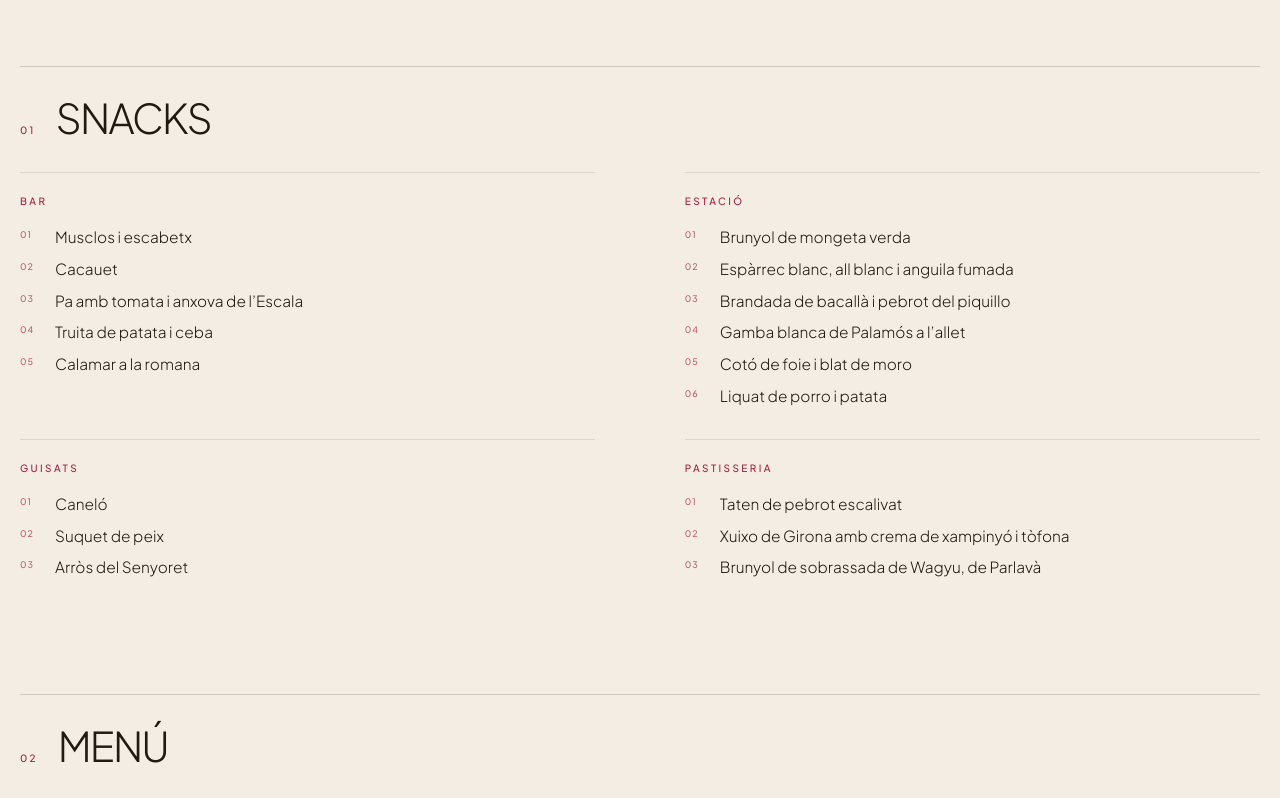
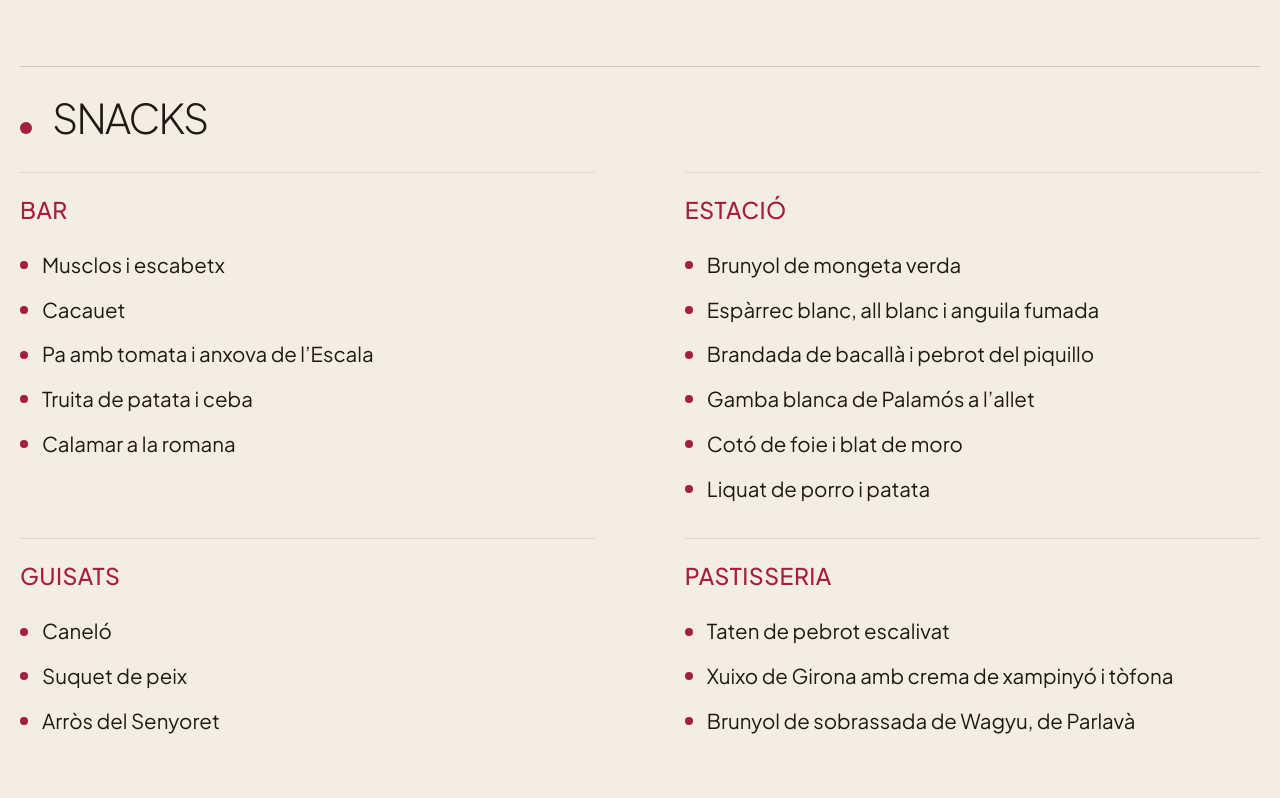
Before and after one commit to SpankyGi/Botic1, a React (Vite) app: page /ca/menus in a window 1280 px wide. Shown: the part 1120-1918 px from the top of the page. Built offline with nearby package versions, Linux system fonts and the light colour scheme.

Commit message:
Improve menu dish typography and use brand dot markers

```diff
--- a/src/pages/Menus.jsx
+++ b/src/pages/Menus.jsx
@@ -405,10 +405,10 @@ function FaqSection({ t }) {
 function MenuCourseList({ sections, menuId }) {
   return (
     <div className="mnu-course-list">
-      {sections.map((section, sectionIndex) => (
+      {sections.map((section) => (
         <section className="mnu-course-section" key={`${menuId}-${section.id}`}>
           <header className="mnu-course-section-head">
-            <span aria-hidden="true">{String(sectionIndex + 1).padStart(2, '0')}</span>
+            <span className="mnu-course-section-mark" aria-hidden="true" />
             <h3>{section.title}</h3>
           </header>
           <div className="mnu-course-groups">
@@ -418,7 +418,7 @@ function MenuCourseList({ sections, menuId }) {
                 <ul>
                   {course.items.map((item, itemIndex) => (
                     <li key={`${menuId}-${section.id}-${course.id}-${itemIndex}`}>
-                      <span className="mnu-course-item-mark" aria-hidden="true">{String(itemIndex + 1).padStart(2, '0')}</span>
+                      <span className="mnu-course-item-mark" aria-hidden="true" />
                       <span>{item.name}</span>
                     </li>
                   ))}
```
Also changed, not shown: src/index.css.
